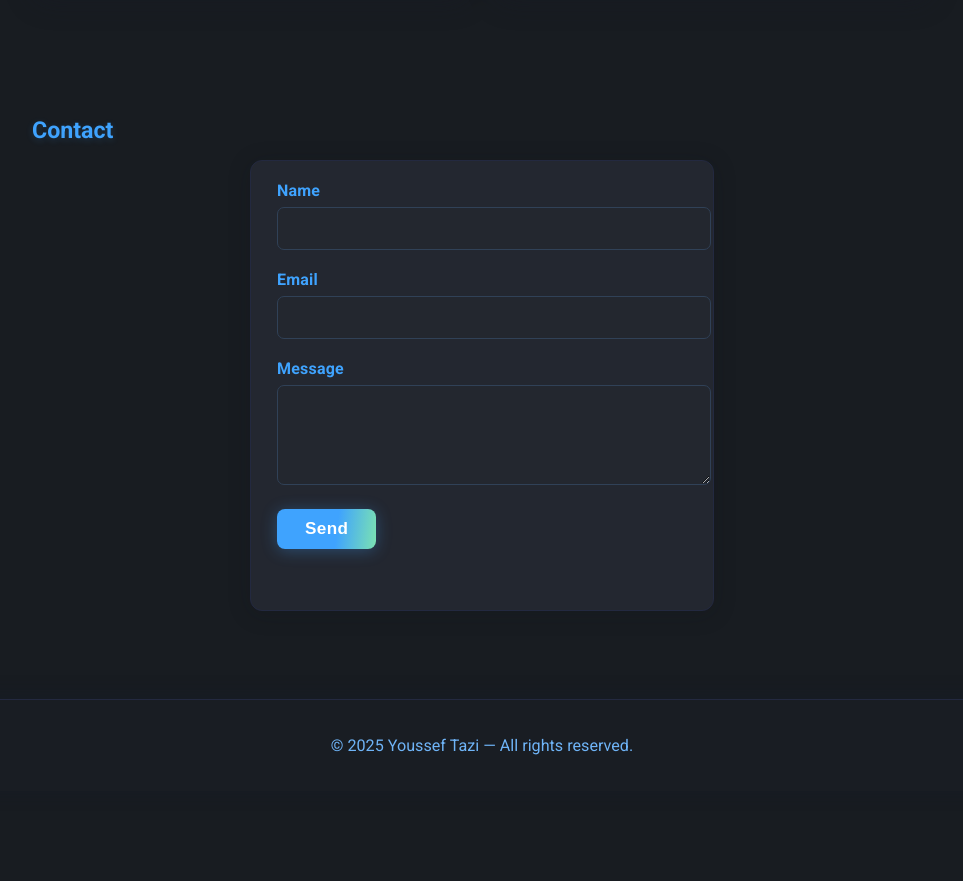
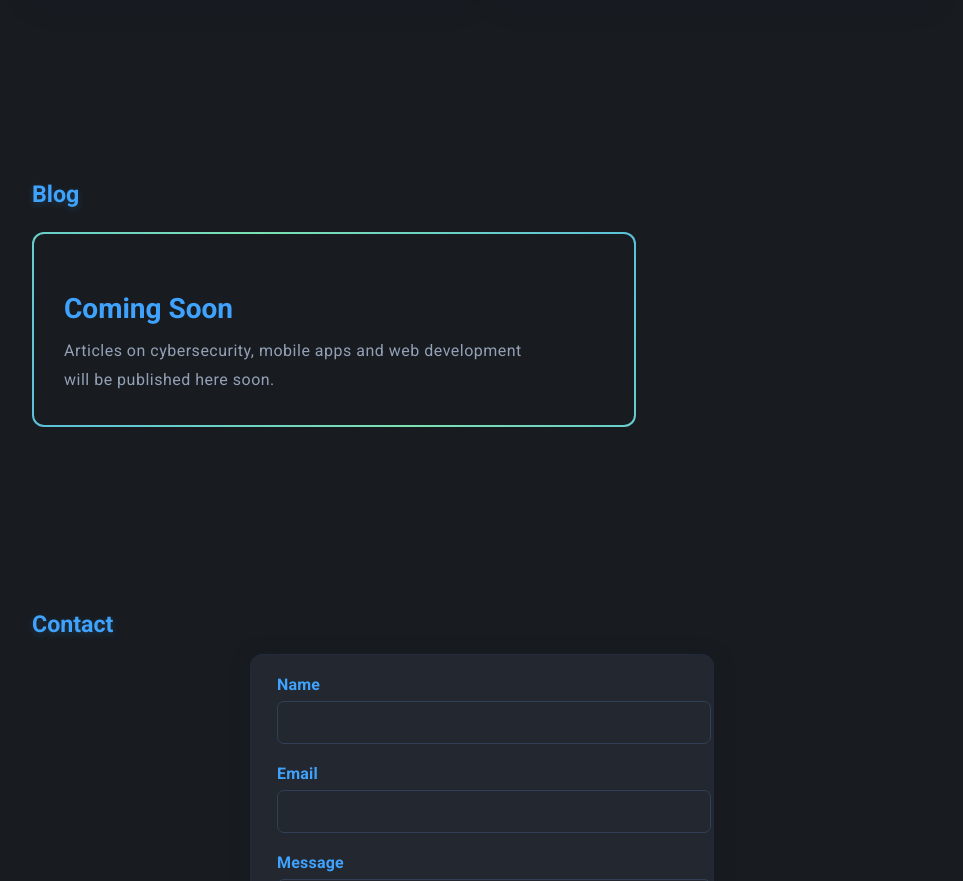
Before and after one commit to You-ssefX/Portfolio, a plain HTML site: page index.html in a window 1280 px wide. Shown: the part 1919-2800 px from the top of the page, without its empty margins (158-1121 px from the left). Before the commit the page ends 2710 px from the top, so only its background shows below. Drawn offline with Linux system fonts and the light colour scheme.

Commit message:
New update of the Portfolio

```diff
--- a/index.html
+++ b/index.html
@@ -53,11 +53,13 @@
           <li><a href="#about">About Me</a></li>
           <li><a href="#skills">Skills</a></li>
           <li><a href="#projects">Projects</a></li>
+          <li><a href="#blog">Blogs</a></li>
           <li><a href="#contact">Contact</a></li>
         </ul>
         <div class="nav-underline"></div>
       </nav>
     </div>
+
   </header>
 
   <section id="hero">
@@ -168,6 +170,23 @@
     </div>
   </section>
 
+<!-- Blog -->
+<section id="blog">
+  <div class="container blog-section">
+    <h2>Blog</h2>
+
+    <div class="blog-card">
+      <div class="blog-content">
+        <h3>Coming Soon</h3>
+        <p>
+          Articles on cybersecurity, mobile apps and web development
+          will be published here soon.
+        </p>
+      </div>
+    </div>
+  </div>
+</section>
+
   <section id="contact">
     <div class="container">
       <h2>Contact</h2>
--- a/main.js
+++ b/main.js
@@ -1,3 +1,4 @@
+
 // Header Title Animation + BG
 window.addEventListener('DOMContentLoaded', () => {
   // Header gradient background reveal
--- a/styles.css
+++ b/styles.css
@@ -693,6 +693,97 @@ input:focus, textarea:focus {
   padding: 2.5px;
   box-shadow: 0 2px 10px #1a4cae13;
 }
+/* Section spacing */
+.blog-section {
+  padding: 4rem 0;
+}
+
+/* Blog card positioned under “Blog” and left-aligned */
+.blog-card {
+  position: relative;
+  width: 60%;            /* adjust to taste */
+  margin: 1.5rem 0 0 0;  /* top spacing, left-aligned */
+  padding: 2rem;
+  border-radius: 12px;
+  background: var(--color-bg);
+  overflow: hidden;
+
+  /* ensure all text inside is left-aligned */
+  text-align: left;
+}
+
+/* Content wrapper */
+.blog-content {
+  position: relative;
+  z-index: 2;
+}
+
+/* Animated gradient border */
+.blog-card::before {
+  content: "";
+  position: absolute;
+  top: -50%;
+  left: -50%;
+  width: 200%;
+  height: 200%;
+  background: linear-gradient(
+    45deg,
+    var(--color-accent),
+    var(--color-accent-2),
+    var(--color-accent)
+  );
+  animation: rotateBorder 4s linear infinite;
+  z-index: 0;
+}
+
+/* Inner layer so the border shows around the edges only */
+.blog-card::after {
+  content: "";
+  position: absolute;
+  top: 2px;
+  left: 2px;
+  right: 2px;
+  bottom: 2px;
+  background: var(--color-bg);
+  border-radius: 10px;
+  z-index: 1;
+}
+
+/* Rotation keyframes */
+@keyframes rotateBorder {
+  from { transform: rotate(0deg); }
+  to   { transform: rotate(360deg); }
+}
+
+/* Typography inside the card */
+.blog-content h3 {
+  margin-bottom: 0.75rem;
+  font-size: 1.75rem;
+  color: var(--color-accent);
+}
+
+.blog-content p {
+  /* Taille et graisse plus légères pour une élégance discrète */
+  font-size: 1rem;
+  font-weight: 300;
+  font-style: normal;
+
+  /* Couleur légèrement plus claire que le texte principal */
+  color: var(--color-text-muted, #bbbbbb);
+
+  /* Plus d’interlignage pour aérer le paragraphe */
+  line-height: 1.8;
+
+  /* Espacement fin entre les lettres pour une touche premium */
+  letter-spacing: 0.5px;
+
+  /* Empêcher le texte d’être trop large */
+  max-width: 90%;
+
+  /* Pas de marge superflue */
+  margin: 0;
+}
+
 
 /* Footer */
 footer {
```
Also changed, not shown: test.js (added, +69 -0 lines).
